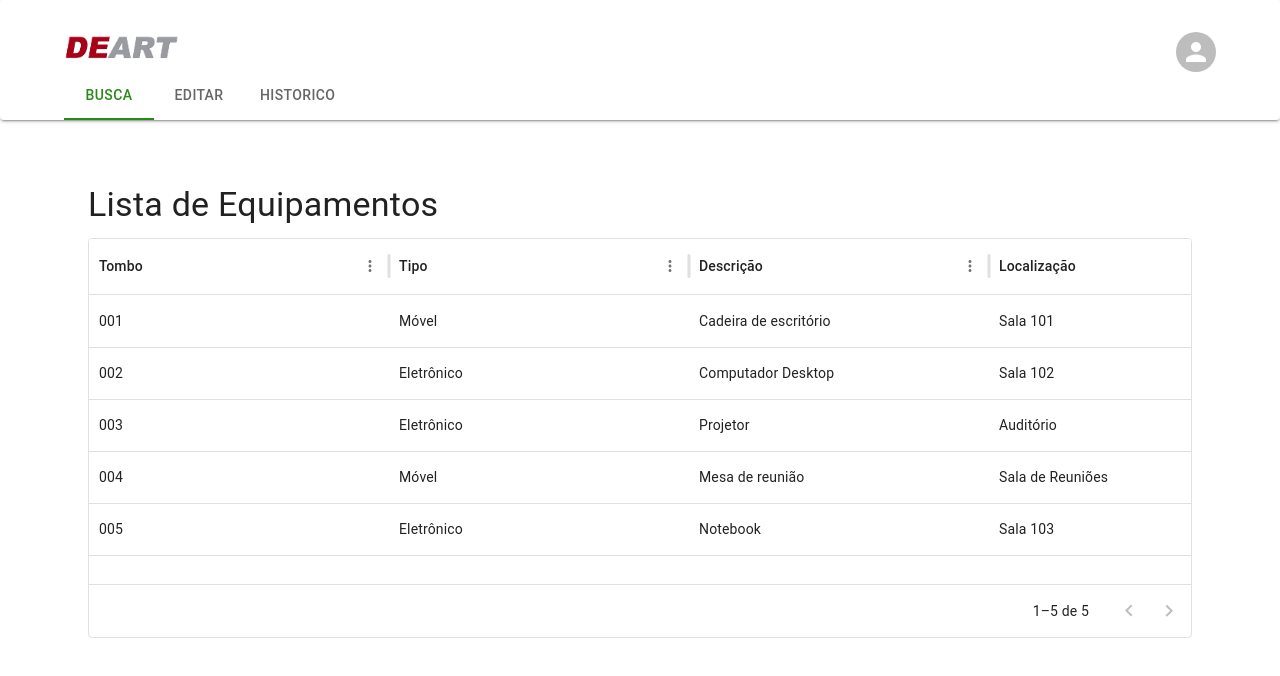
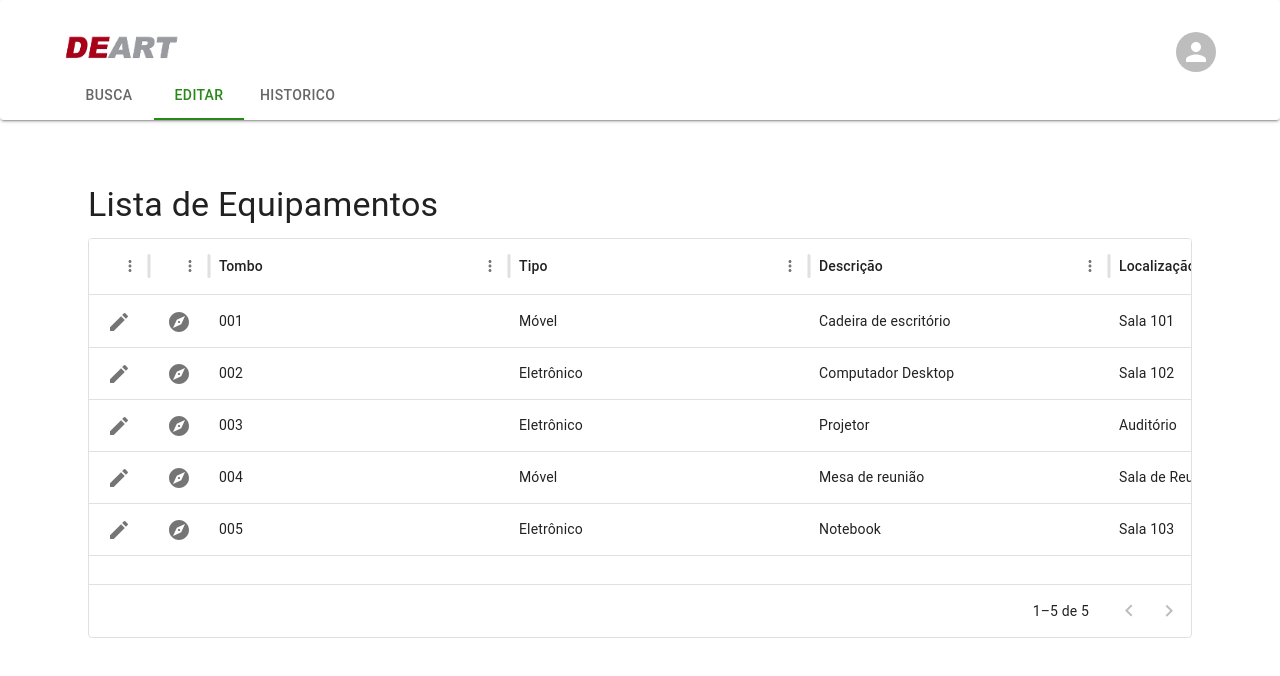
Before and after one commit to marioxaxa/inventario-deart, a Next.js app: page /busca in a window 1280 px wide. Shown: the top 676 px of the page. Built offline with nearby package versions, Linux system fonts and the light colour scheme.

Commit message:
:lipstick: layout

```diff
--- a/app/(protected_routes)/layout.tsx
+++ b/app/(protected_routes)/layout.tsx
@@ -3,7 +3,7 @@ import * as React from "react";
 import Box from "@mui/material/Box";
 import Tabs from "@mui/material/Tabs";
 import Tab from "@mui/material/Tab";
-import { useRouter } from "next/navigation";
+import { usePathname, useRouter } from "next/navigation";
 import { Avatar, Paper, Stack } from "@mui/material";
 import Image from "next/image";
 
@@ -56,7 +56,24 @@ export default function Layout({
 }: Readonly<{
     children: React.ReactNode;
 }>) {
-    const [value, setValue] = React.useState(0);
+    const path = usePathname();
+    const getTabValue = () => {
+        console.log(path);
+
+        if (path.includes("/editar")) {
+            return 0;
+        } else if (path.includes("/busca")) {
+            return 1;
+        } else if (path.includes("/historico")) {
+            return 2;
+        }
+    };
+
+    const [value, setValue] = React.useState(getTabValue());
+
+    React.useEffect(() => {
+        setValue(getTabValue());
+    }, [path]);
 
     const handleChange = (event: React.SyntheticEvent, newValue: number) => {
         if (
--- a/components/buscar/TabelaDeBusca.tsx
+++ b/components/buscar/TabelaDeBusca.tsx
@@ -1,7 +1,11 @@
-'use client'
-import { ptBR } from '@mui/x-data-grid/locales';
-import { DataGrid, GridColDef } from '@mui/x-data-grid'
-import React from 'react'
+"use client";
+import { ptBR } from "@mui/x-data-grid/locales";
+import { DataGrid, GridColDef } from "@mui/x-data-grid";
+import React from "react";
+import EditIcon from "@mui/icons-material/Edit";
+import ExploreIcon from '@mui/icons-material/Explore';
+import { IconButton } from "@mui/material";
+import { useRouter } from "next/navigation";
 
 export interface AssetDataBusca {
     id: number;
@@ -12,19 +16,64 @@ export interface AssetDataBusca {
 }
 
 const columns: GridColDef[] = [
-    { field: 'tombo', headerName: 'Tombo', width: 300 },
-    { field: 'tipo', headerName: 'Tipo', width: 300 },
-    { field: 'descricao', headerName: 'Descrição', width: 300 },
     {
-      field: 'localizacao',
-      headerName: 'Localização',
-      width: 300,
+        field: "edit",
+        headerName: "",
+        sortable: false,
+        width:60,
+        renderCell: (params) => {
+          const router = useRouter()
+
+          const onClick = (e : MouseEvent) => {
+              e.stopPropagation(); // don't select this row after clicking
+              console.log(params);
+
+              router.replace('/editar?id='+params.row.tombo)
+          };
+
+            return (
+                <IconButton onClick={(e) => {onClick(e)}} >
+                    <EditIcon />
+                </IconButton>
+            );
+        },
+    },
+    {
+        field: "history",
+        headerName: "",
+        sortable: false,
+        width:60,
+        renderCell: (params) => {
+
+          const router = useRouter()
+
+            const onClick = (e : MouseEvent) => {
+                e.stopPropagation(); // don't select this row after clicking
+                console.log(params);
+
+                router.replace('/historico?id='+params.row.tombo)
+            };
+
+            return (
+                <IconButton onClick={(e) => {onClick(e)}} >
+                    <ExploreIcon />
+                </IconButton>
+            );
+        },
+    },
+    { field: "tombo", headerName: "Tombo", width: 300 },
+    { field: "tipo", headerName: "Tipo", width: 300 },
+    { field: "descricao", headerName: "Descrição", width: 300 },
+    {
+        field: "localizacao",
+        headerName: "Localização",
+        width: 250,
     },
 ];
 
-export default function TabelaDeBusca({rows} : {rows ?: AssetDataBusca}) {
+export default function TabelaDeBusca({ rows }: { rows?: AssetDataBusca }) {
     return (
-    <div style={{ height: 400, width: '100%' }}>
+        <div style={{ height: 400, width: "100%" }}>
             <DataGrid
                 rows={rows ?? []}
                 columns={columns}
@@ -35,5 +84,5 @@ export default function TabelaDeBusca({rows} : {rows ?: AssetDataBusca}) {
                 localeText={ptBR.components.MuiDataGrid.defaultProps.localeText}
             />
         </div>
-  )
+    );
 }
```
Lines whose indentation alone changed are shown as unchanged.
